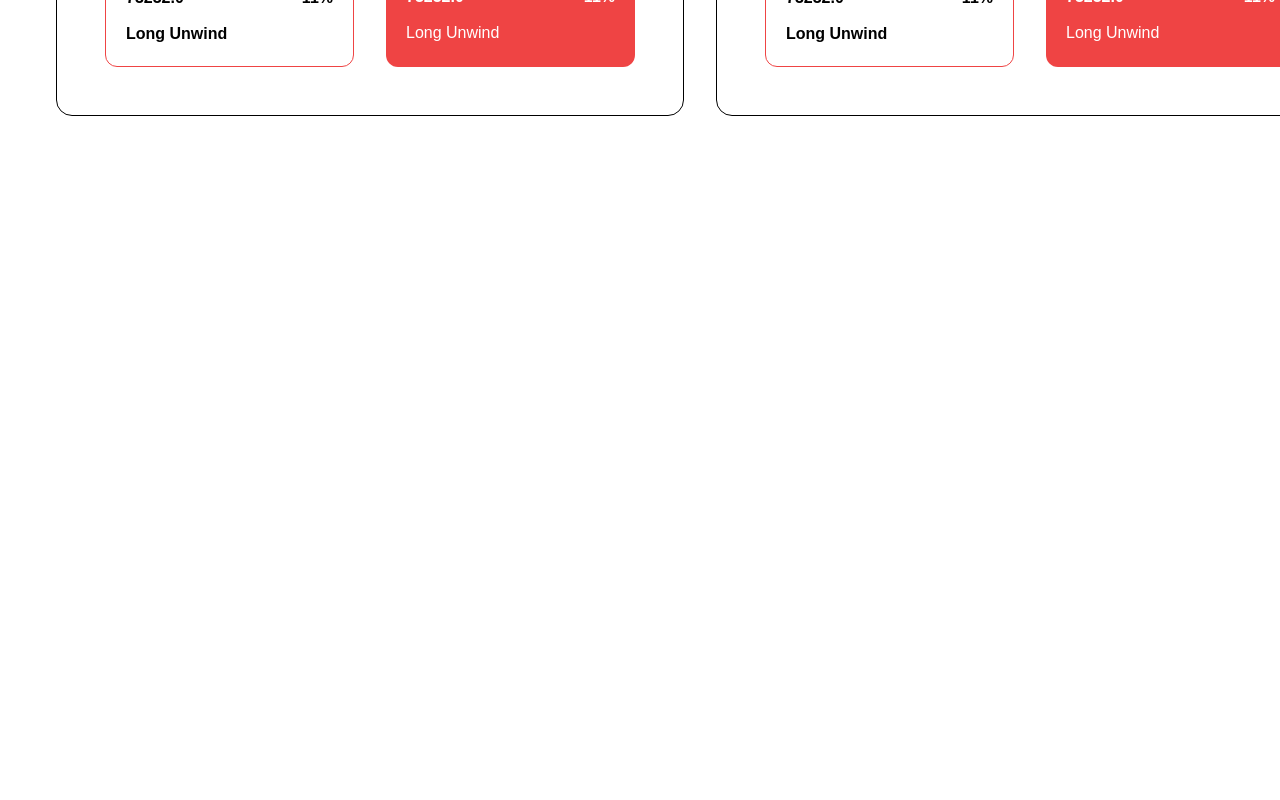
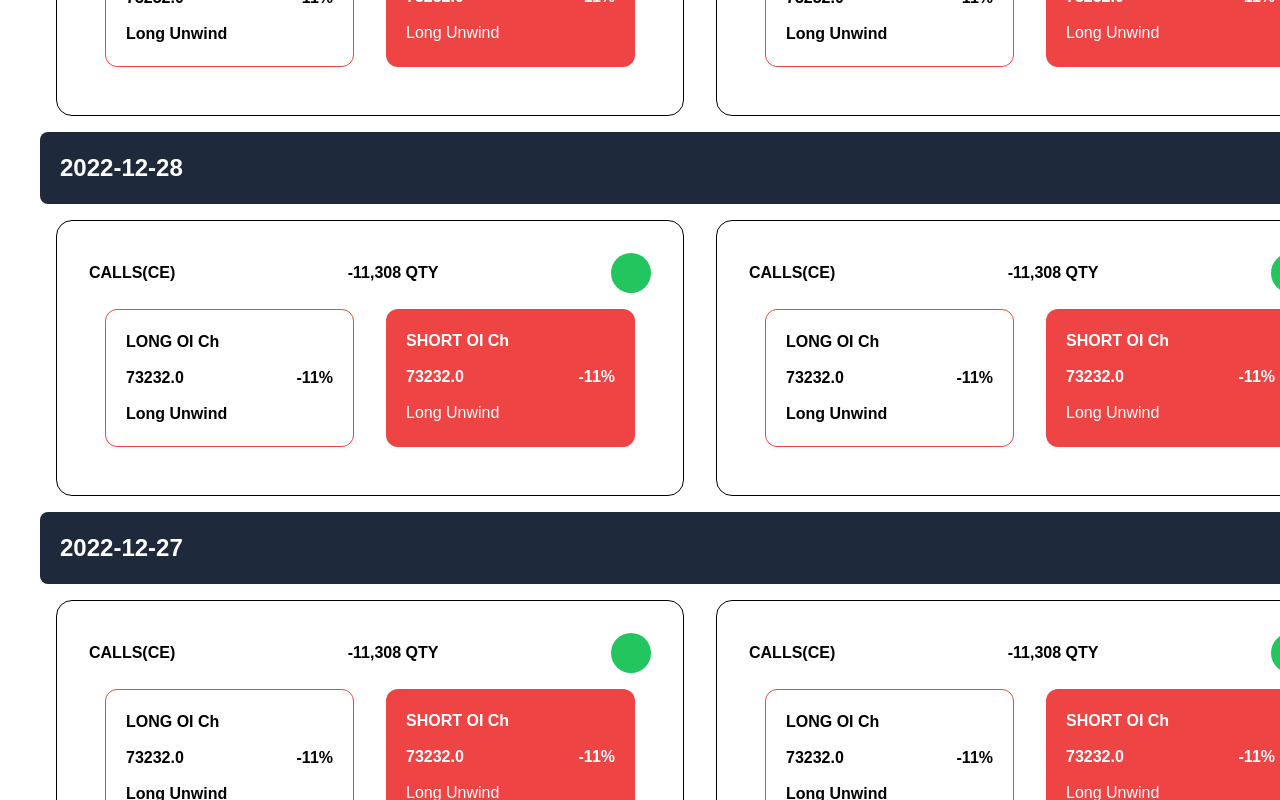
Before and after one commit to kamaluiuxd/future-bull, a React (Create React App) app: page / in a window 1280 px wide. Shown: the part 1140-1940 px from the top of the page. Before the commit the page ends 1312 px from the top, so only its background shows below. Built offline with nearby package versions, Linux system fonts and the light colour scheme.

Commit message:
Secondv1

```diff
--- a/src/Pages/Home.js
+++ b/src/Pages/Home.js
@@ -1,5 +1,5 @@
 import { useEffect, useState } from "react";
-import TradeCard from "../Components/TradeCard";
+import { default as TableData, default as TradeCard } from "../Components/TradeCard";
 
 import data from "../data.json";
 
@@ -14,6 +14,7 @@ const Home = () => {
 		<section className="w-[1400px] mx-auto">
 			<section className="m-10">
 				<TradeCard tradeData={tradeData} />
+				<TableData tradeData={tradeData} />
 			</section>
 		</section>
 	);
```
